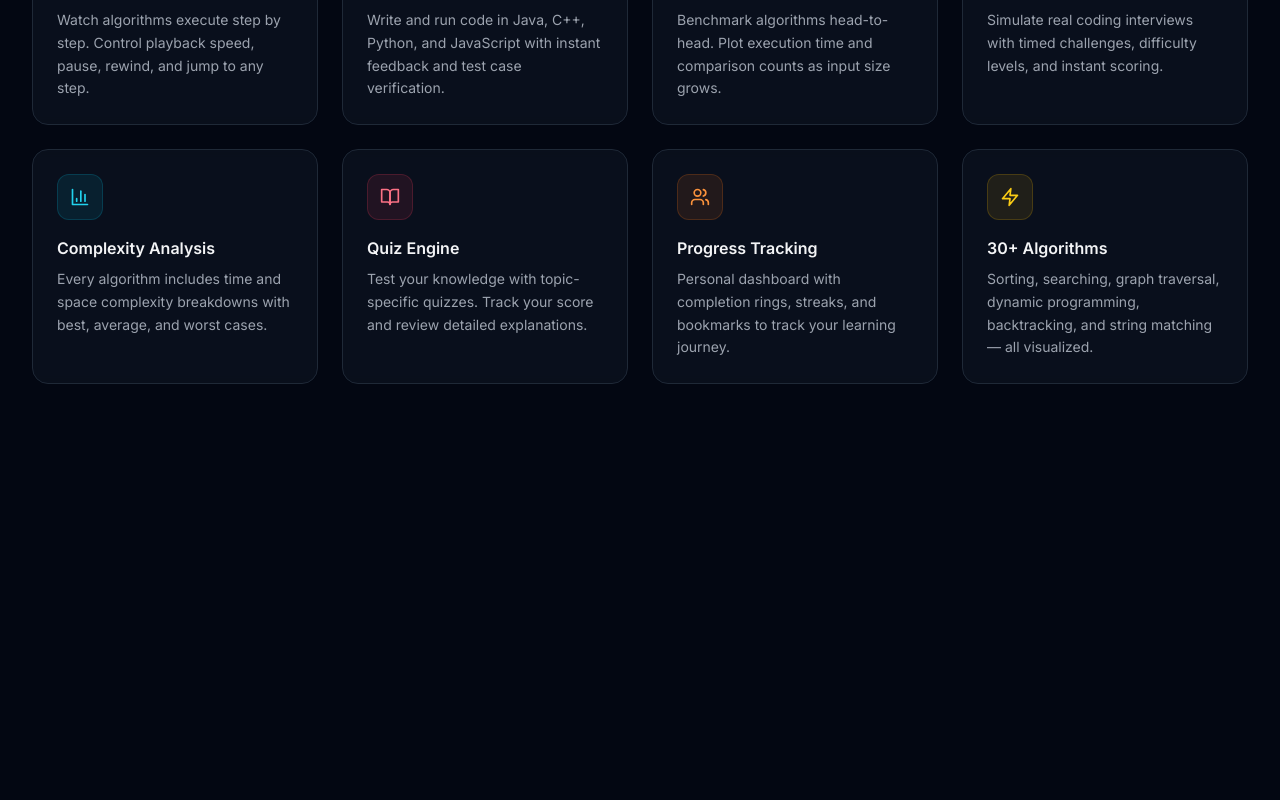
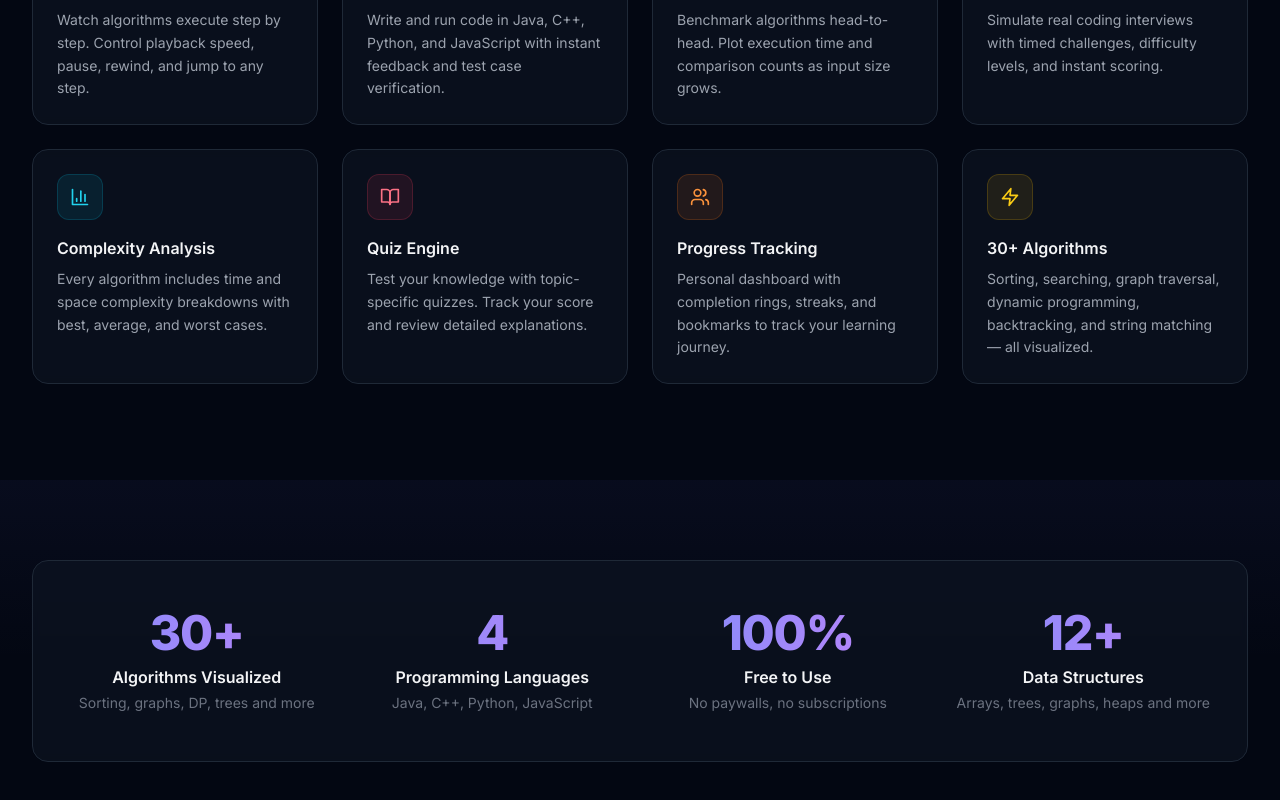
Before and after one commit to mayankchoudhary7251-bit/algovision, a React (Vite) app in the folder apps/web/: page / in a window 1280 px wide. Shown: the part 1232-2032 px from the top of the page. Before the commit the page ends 1712 px from the top, so only its background shows below. Built offline with nearby package versions, Linux system fonts and the light colour scheme.

Commit message:
feat(landing): add Statistics section with animated count-up numbers

```diff
--- a/apps/web/src/app/router.tsx
+++ b/apps/web/src/app/router.tsx
@@ -2,6 +2,7 @@ import { Routes, Route } from 'react-router-dom'
 import { Navbar } from '@/features/landing/components/Navbar'
 import { HeroSection } from '@/features/landing/components/HeroSection'
 import { FeaturesSection } from '@/features/landing/components/FeaturesSection'
+import { StatsSection } from '@/features/landing/components/StatsSection'
 
 function ComingSoonPage({ title }: { title: string }) {
   return (
@@ -22,6 +23,7 @@ function HomePage() {
       <main>
         <HeroSection />
         <FeaturesSection />
+        <StatsSection />
       </main>
     </div>
   )
--- /dev/null
+++ b/apps/web/src/features/landing/components/StatsSection.tsx
@@ -0,0 +1,107 @@
+import { useEffect, useRef, useState } from 'react'
+import { motion, useInView } from 'framer-motion'
+
+const STATS = [
+  {
+    value: 30,
+    suffix: '+',
+    label: 'Algorithms Visualized',
+    description: 'Sorting, graphs, DP, trees and more',
+  },
+  {
+    value: 4,
+    suffix: '',
+    label: 'Programming Languages',
+    description: 'Java, C++, Python, JavaScript',
+  },
+  {
+    value: 100,
+    suffix: '%',
+    label: 'Free to Use',
+    description: 'No paywalls, no subscriptions',
+  },
+  {
+    value: 12,
+    suffix: '+',
+    label: 'Data Structures',
+    description: 'Arrays, trees, graphs, heaps and more',
+  },
+]
+
+interface CountUpProps {
+  target: number
+  suffix: string
+  duration?: number
+}
+
+function CountUp({ target, suffix, duration = 2000 }: CountUpProps) {
+  const [count, setCount] = useState(0)
+  const ref = useRef(null)
+  const isInView = useInView(ref, { once: true })
+
+  useEffect(() => {
+    if (!isInView) return
+    let startTime: number
+    const startValue = 0
+
+    function animate(timestamp: number) {
+      if (!startTime) startTime = timestamp
+      const elapsed = timestamp - startTime
+      const progress = Math.min(elapsed / duration, 1)
+      const eased = 1 - Math.pow(1 - progress, 3)
+      setCount(Math.floor(startValue + (target - startValue) * eased))
+      if (progress < 1) requestAnimationFrame(animate)
+    }
+
+    requestAnimationFrame(animate)
+  }, [isInView, target, duration])
+
+  return (
+    <span ref={ref}>
+      {count}{suffix}
+    </span>
+  )
+}
+
+export function StatsSection() {
+  return (
+    <section className="relative bg-gray-950 py-20">
+      <div className="pointer-events-none absolute inset-0">
+        <div className="absolute inset-0 bg-gradient-to-b from-brand-500/5 via-transparent to-transparent" />
+      </div>
+
+      <div className="mx-auto max-w-7xl px-4 sm:px-6 lg:px-8">
+        <motion.div
+          initial={{ opacity: 0, y: 20 }}
+          whileInView={{ opacity: 1, y: 0 }}
+          viewport={{ once: true }}
+          transition={{ duration: 0.6 }}
+          className="rounded-2xl border border-gray-800 bg-gray-900/50 px-8 py-12 backdrop-blur-sm"
+        >
+          <div className="grid grid-cols-2 gap-8 lg:grid-cols-4">
+            {STATS.map((stat, index) => (
+              <motion.div
+                key={stat.label}
+                initial={{ opacity: 0, y: 20 }}
+                whileInView={{ opacity: 1, y: 0 }}
+                viewport={{ once: true }}
+                transition={{ duration: 0.5, delay: index * 0.1 }}
+                className="text-center"
+              >
+                <div className="text-4xl font-extrabold tracking-tight text-gradient sm:text-5xl">
+                  <CountUp target={stat.value} suffix={stat.suffix} />
+                </div>
+                <div className="mt-2 text-base font-semibold text-gray-100">
+                  {stat.label}
+                </div>
+                <div className="mt-1 text-sm text-gray-500">
+                  {stat.description}
+                </div>
+              </motion.div>
+            ))}
+          </div>
+        </motion.div>
+      </div>
+    </section>
+  )
+}
```
